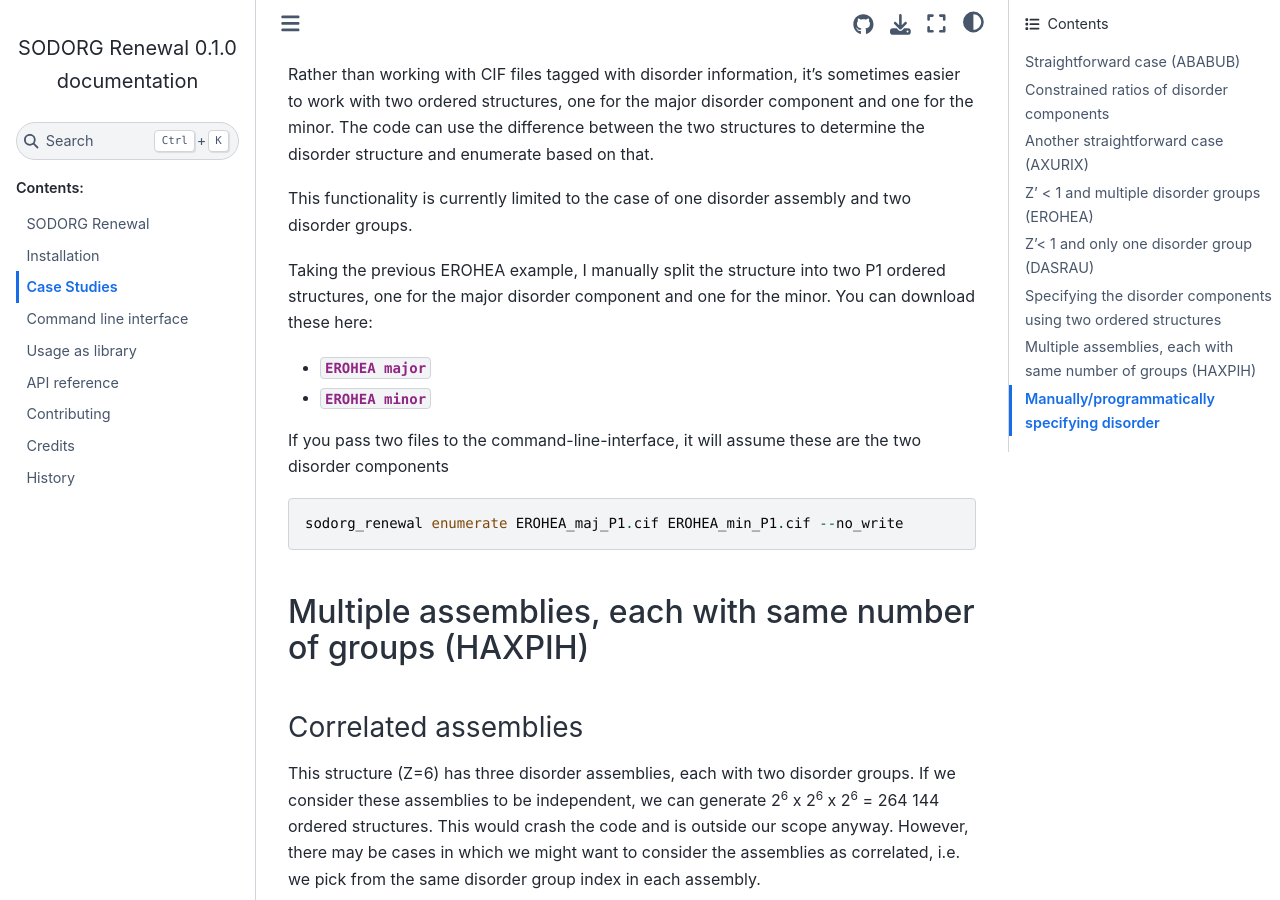
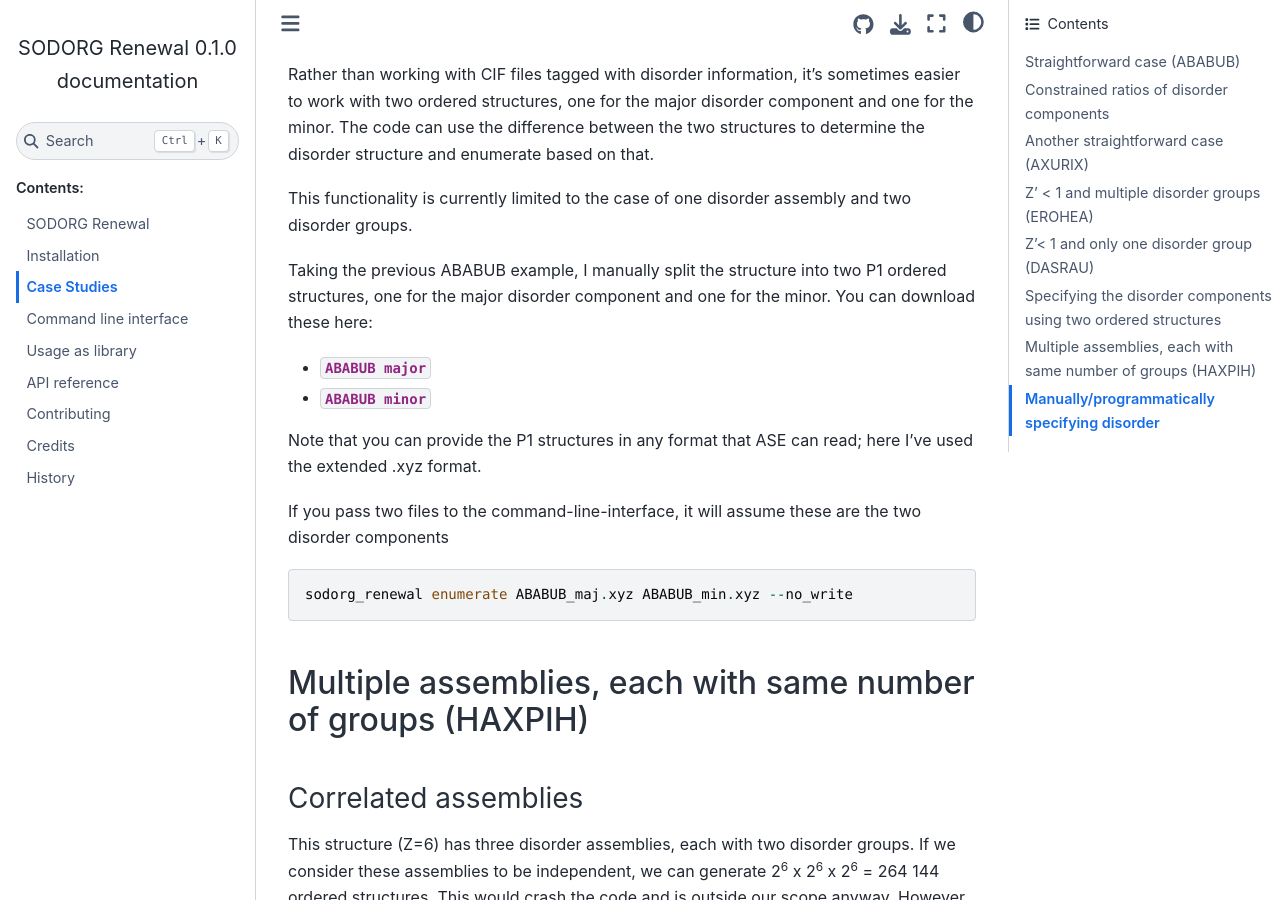
Before and after one commit to CCP-NC/orgdisord, a Sphinx documentation site: the page built from docs/case_studies.rst, in a window 1280 px wide and 900 px high, scrolled down 9955 px. Built offline with Sphinx 7.4.7 and the Sphinx Book theme 1.1.4, drawn with Linux system fonts in a browser that asks for light colours.

Commit message:
[DOCS] updated case study
"Specifying the disorder components using two ordered structures"
 - now uses ABABUB as an example instead as it's less ambiguous

```diff
--- a/docs/case_studies.rst
+++ b/docs/case_studies.rst
@@ -465,15 +465,16 @@ The code can use the difference between the two structures to determine the diso
 
 This functionality is currently limited to the case of one disorder assembly and two disorder groups.
 
-Taking the previous EROHEA example, I manually split the structure into two P1 ordered structures, one for the major disorder component and one for the minor. You can download these here:
+Taking the previous ABABUB example, I manually split the structure into two P1 ordered structures, one for the major disorder component and one for the minor. You can download these here:
 
-* :download:`EROHEA major <../examples/EROHEA_maj_P1.cif>`
-* :download:`EROHEA minor <../examples/EROHEA_min_P1.cif>`
+* :download:`ABABUB major <../examples/ABABUB_maj.xyz>`
+* :download:`ABABUB minor <../examples/ABABUB_min.xyz>`
 
+Note that you can provide the P1 structures in any format that ASE can read; here I've used the extended .xyz format.
 
 If you pass two files to the command-line-interface, it will assume these are the two disorder components ::
 
-        sodorg_renewal enumerate EROHEA_maj_P1.cif EROHEA_min_P1.cif --no_write
+        sodorg_renewal enumerate ABABUB_maj.xyz ABABUB_min.xyz --no_write
 
 
 
```
Also changed, not shown: 2 other files.
